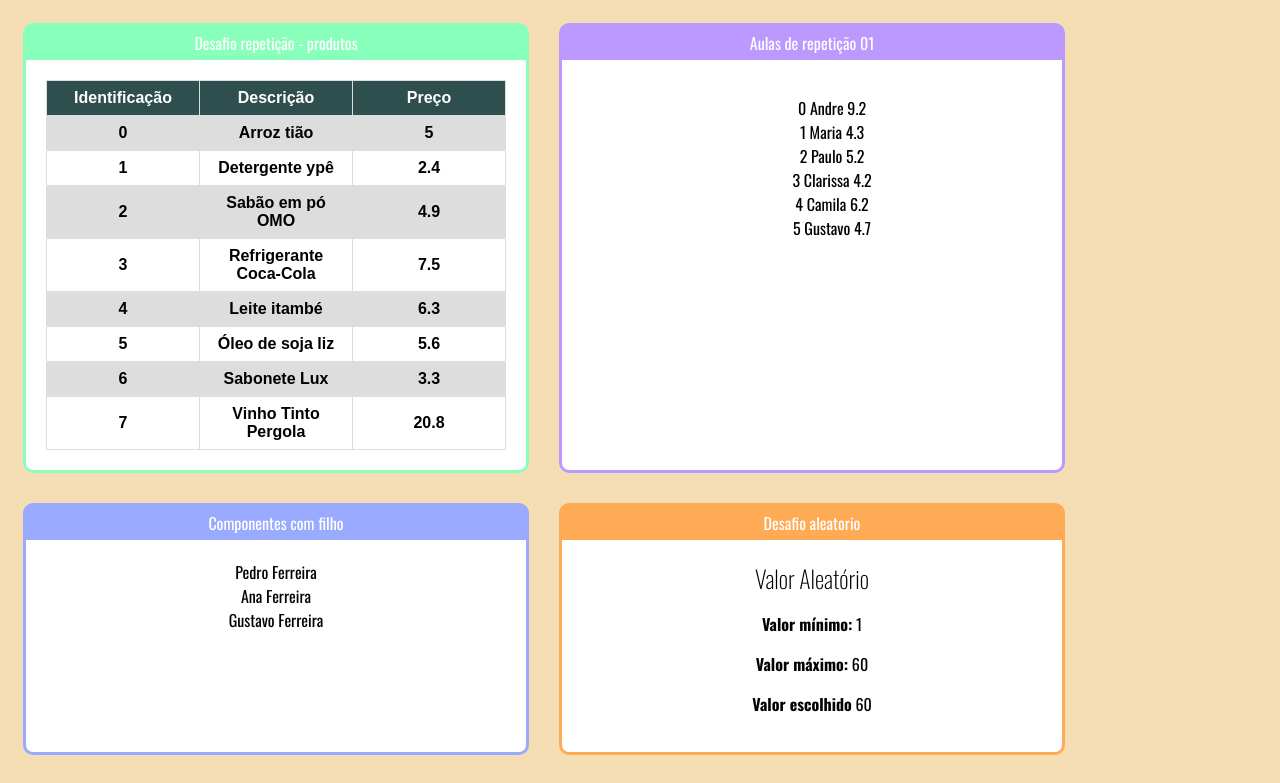
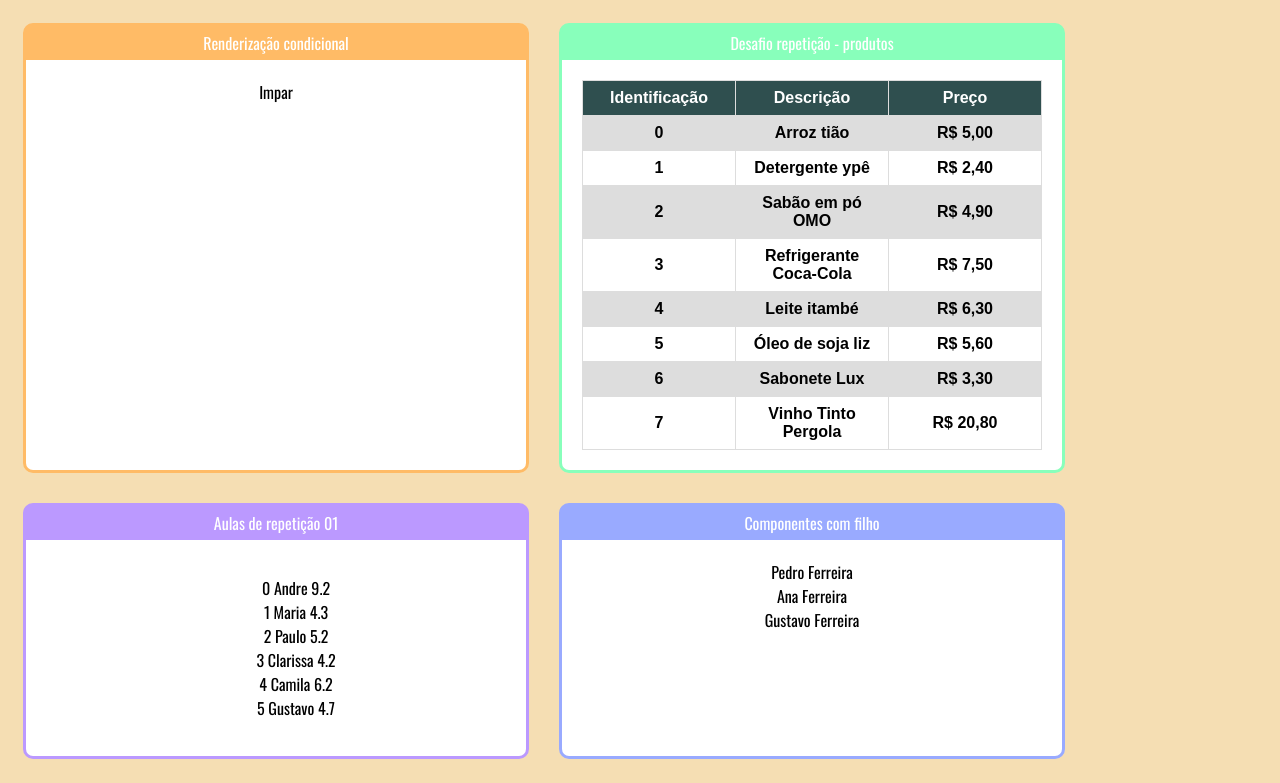
Before and after one commit to viniciusfdasilva/curso-react, a React (Create React App) app in the folder projeto_1/fundamentos-react/: page / in a window 1280 px wide. Shown: the top 783 px of the page. Built offline with nearby package versions, Linux system fonts and the light colour scheme.

Commit message:
Sessão 2 - Video 30

```diff
--- a/projeto_1/fundamentos-react/src/components/basicos/App.jsx
+++ b/projeto_1/fundamentos-react/src/components/basicos/App.jsx
@@ -9,10 +9,14 @@ import Familia from './Familia'
 import FamiliaMembro from './FamiliaMembro';
 import ListaAlunos from './ListaAlunos';
 import Produtos from '../repeticoes/Produtos';
-
+import Parouimpar from '../condicional/Parouimpar';
 export default _ =>
     <div className='app'>
         <div className='cards'>
+            <Card titulo='Renderização condicional' color='#fb6'>
+                <Parouimpar></Parouimpar>
+            </Card>
+
             <Card titulo='Desafio repetição - produtos' color='#8fb'>
                 <Produtos></Produtos>
             </Card>
--- /dev/null
+++ b/projeto_1/fundamentos-react/src/components/condicional/Parouimpar.jsx
@@ -0,0 +1,10 @@
+import React from 'react'
+
+export default props => {
+    const isPar = props.numero % 2 === 0
+    return (
+        <div>
+            { isPar ? <span>Par</span> : <span>Impar</span> }
+        </div>
+    );
+}
--- a/projeto_1/fundamentos-react/src/components/repeticoes/Produtos.jsx
+++ b/projeto_1/fundamentos-react/src/components/repeticoes/Produtos.jsx
@@ -2,12 +2,13 @@ import React from 'react'
 import produtos from './../../data/produtos'
 import './produto.css'
 
-export default props =>{
-    const produtos_th = produtos.map((produto, key) => {
+// eslint-disable-next-line import/no-anonymous-default-export
+export default () => {
+    const produtos_th = produtos.map((produto) => {
         return( <tr key={produto.id}>
                     <th><strong>{produto.id}</strong></th>
                     <th><strong>{produto.descricao}</strong></th>
-                    <th><strong>{produto.preco}</strong></th>
+                    <th><strong>R$ {produto.preco.toFixed(2).replace('.',',')}</strong></th>
                 </tr>
         );
     });
```
